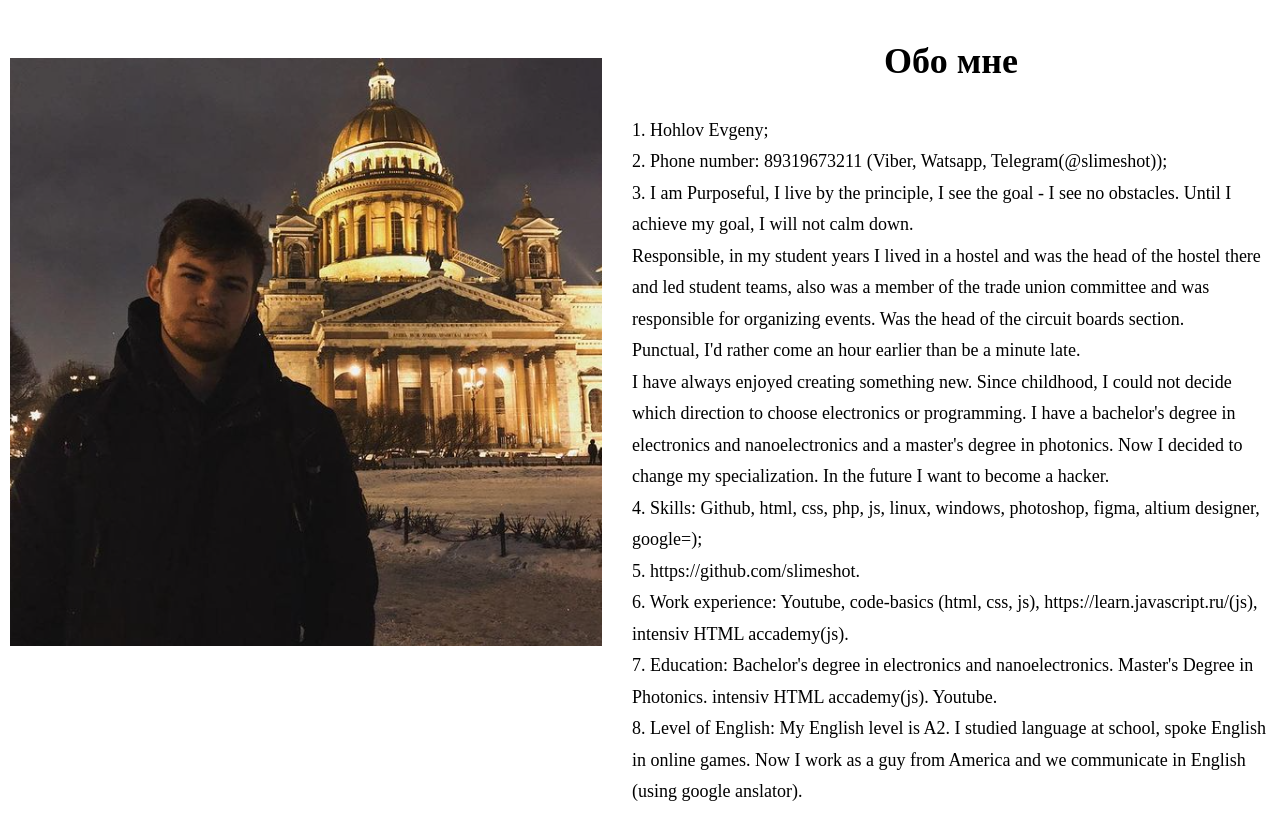
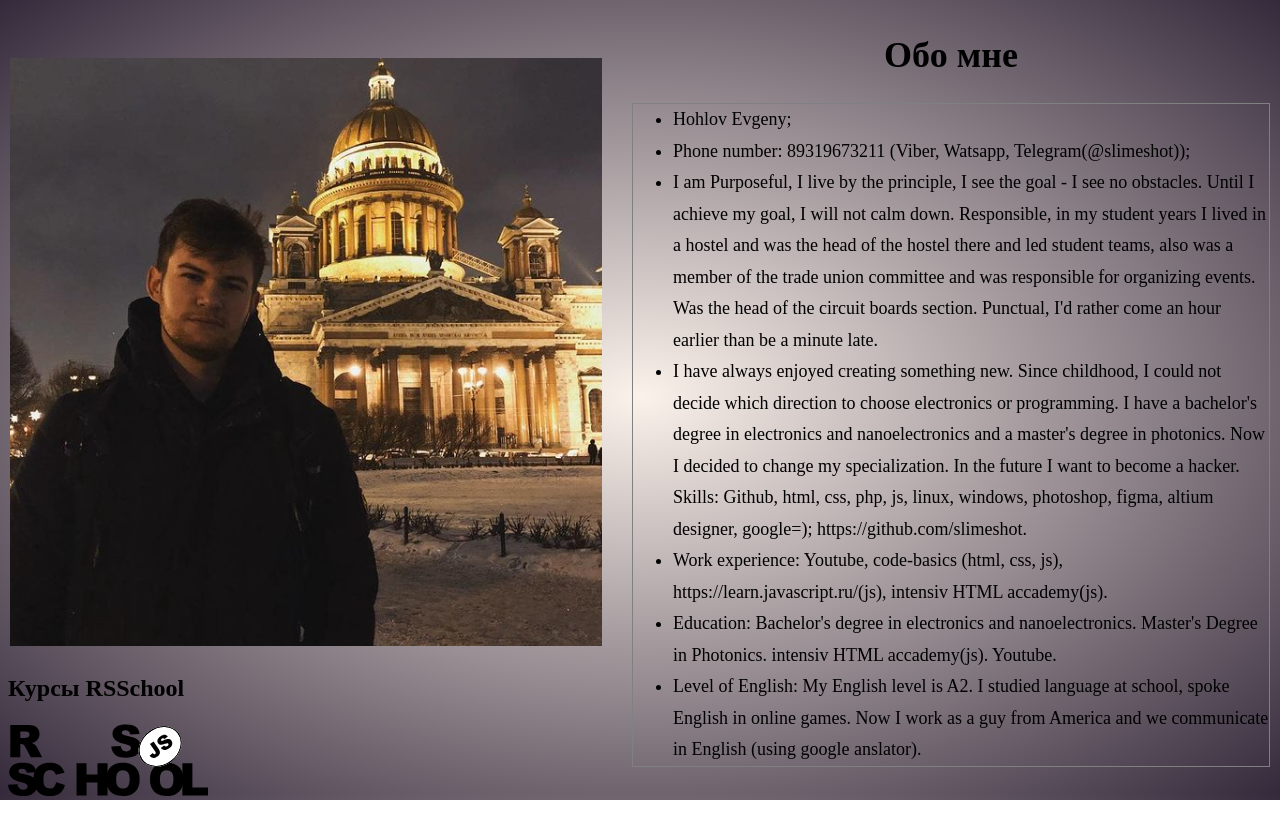
Before and after one commit to Slimeshot/rsschool-cv, a plain HTML site: page index.html in a window 1280 px wide. After the commit the page ends 800 px from the top, so only its background shows below. Drawn offline with Linux system fonts and the light colour scheme.

Commit message:
feat: add style

```diff
--- a/assets/css/style.css
+++ b/assets/css/style.css
@@ -1,29 +1,46 @@
 /* @import 'reset.css'; */
 
-
+body {
+    background: radial-gradient( #FBF2EB, #352A3B);
+}
 .section {
 }
 .container {
     width: 1260px;
     margin: 0 auto;
 }
-.section__content {
+.header__content {
     display: flex;
 }
-.section__img {
+.header__img {
+    width: 100%;
     margin-top: 50px;
 }
-.section__text {
+.header__text {
     margin-left: 30px;
 }
-.section__title {
+.header__title {
     text-align: center;
     font-weight: bold;
     font-size: 36px;
     line-height: 130%;
 }
-.section__subtitle {
+.header__list {
+    border: solid 1px grey;
     font-weight: normal;
     font-size: 18px;
     line-height: 175%;
 }
+
+
+.footer {
+    position: absolute;
+    bottom: 0;
+}
+.container {
+}
+.footer__content {
+}
+.footer__logo {
+    width: 200px;
+}
--- a/index.html
+++ b/index.html
@@ -8,30 +8,45 @@
     <link rel="stylesheet" href="assets/css/style.css">
 </head>
 <body>
-    <section class="section">
+
+    <header class="header">
         <div class="container">
-            <div class="section__content">
-                <div class="section__img">
+            <div class="header__content">
+                <div class="header__img">
                     <img src="assets/img/Screenshot.png" alt="foto">
                 </div>
-                <div class="section__text">
-                    <h1 class="section__title">Обо мне</h1>
-                    <p class="section__subtitle">
-                        1. Hohlov Evgeny; <br>
-                        2. Phone number: 89319673211 (Viber, Watsapp, Telegram(@slimeshot));<br>
-                        3. I am Purposeful, I live by the principle, I see the goal - I see no obstacles. Until I achieve my goal, I will not calm down.<br>
-                        Responsible, in my student years I lived in a hostel and was the head of the hostel there and led student teams, also was a member of the trade union committee and was responsible for organizing events. Was the head of the circuit boards section.<br>
-                        Punctual, I'd rather come an hour earlier than be a minute late.<br>
-                        I have always enjoyed creating something new. Since childhood, I could not decide which direction to choose electronics or programming. I have a bachelor's degree in electronics and nanoelectronics and a master's degree in photonics. Now I decided to change my specialization. In the future I want to become a hacker.<br>
-                        4. Skills: Github, html, css, php, js, linux, windows, photoshop, figma, altium designer, google=);<br>
-                        5. https://github.com/slimeshot.<br>
-                        6. Work experience: Youtube, code-basics (html, css, js), https://learn.javascript.ru/(js), intensiv HTML accademy(js).<br>
-                        7. Education: Bachelor's degree in electronics and nanoelectronics. Master's Degree in Photonics. intensiv HTML accademy(js). Youtube.<br>
-                        8. Level of English: My English level is A2. I studied language at school, spoke English in online games. Now I work as a guy from America and we communicate in English (using google anslator).<br>
-                    </p>
+                <div class="header__text">
+                    <h1 class="header__title">Обо мне</h1>
+                    <ul class="header__list">
+                        <li>Hohlov Evgeny; </li>
+                        <li>Phone number: 89319673211 (Viber, Watsapp, Telegram(@slimeshot));</li>
+                        <li>I am Purposeful, I live by the principle, I see the goal - I see no obstacles. Until I achieve my goal, I will not calm down.
+                            Responsible, in my student years I lived in a hostel and was the head of the hostel there and led student teams, also was a member of the trade union committee and was responsible for organizing events. Was the head of the circuit boards section.
+                            Punctual, I'd rather come an hour earlier than be a minute late.</li>
+                        <li>I have always enjoyed creating something new. Since childhood, I could not decide which direction to choose electronics or programming. I have a bachelor's degree in electronics and nanoelectronics and a master's degree in photonics. Now I decided to change my specialization. In the future I want to become a hacker.
+                            Skills: Github, html, css, php, js, linux, windows, photoshop, figma, altium designer, google=);
+                            https://github.com/slimeshot.</li>
+                        <li>Work experience: Youtube, code-basics (html, css, js), https://learn.javascript.ru/(js), intensiv HTML accademy(js).</li>
+                        <li> Education: Bachelor's degree in electronics and nanoelectronics. Master's Degree in Photonics. intensiv HTML accademy(js). Youtube.</li>
+                        <li>Level of English: My English level is A2. I studied language at school, spoke English in online games. Now I work as a guy from America and we communicate in English (using google anslator).</li>
+                    </ul>
                 </div>
             </div>
         </div>
-    </section>
+    </header>
+
+    <footer class="footer">
+        <div class="container">
+            <div class="footer__content">
+                <div class="footer__logo">
+                    <h2>Курсы RSSchool</h2>
+                    <a href="https://rs.school/js/">
+                    <img src="assets/img/rs_school_js.svg" alt="logo">
+                    </a>
+                </div>
+            </div>
+        </div>
+    </footer>
+
 </body>
 </html>
```
Also changed, not shown: assets/img/rs_school_js.svg (added).
